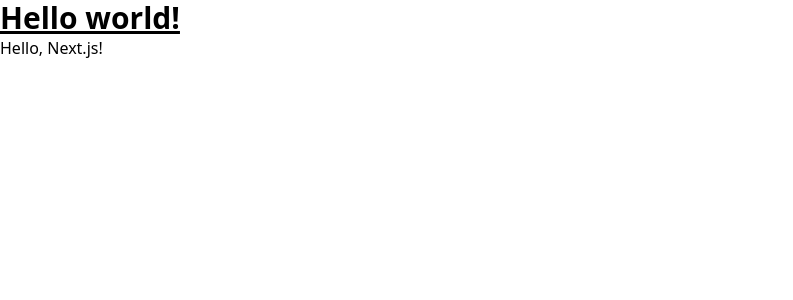
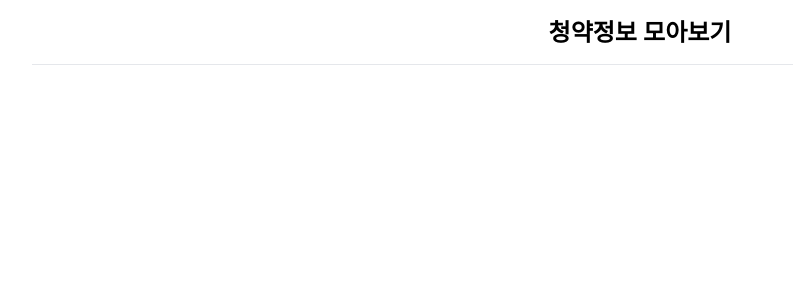
Before and after one commit to kimoon1/Home-Sweet-Home-Project, a Next.js app: page / in a window 1280 px wide. Shown: the top 300 px of the page, without its empty margins (0-793 px from the left). Built offline with nearby package versions, Linux system fonts and the light colour scheme.

Commit message:
tailwindcss 스크립트 추가

```diff
--- a/app/layout.tsx
+++ b/app/layout.tsx
@@ -1,7 +1,7 @@
 import '../style/output.css' //tailwindcss
 
 export const metadata = {
-  title: 'Next.js',
+  title: '청약정보 모아보기',
   description: 'Generated by Next.js',
 }
 
@@ -11,12 +11,9 @@ export default function RootLayout({
   children: React.ReactNode
 }) {
   return (
-    <html lang="en">
+    <html lang="ko">
 
-      <body>
-        <h1 className="text-3xl font-bold underline">
-          Hello world!
-        </h1>
+      <body className='px-8 py-4'>
         {children}</body>
     </html>
   )
--- a/app/page.tsx
+++ b/app/page.tsx
@@ -1,3 +1,9 @@
 export default function Page() {
-  return <h1>Hello, Next.js!</h1>
+  return (
+    <>
+      <h1 className="w-full text-2xl font-bold text-center">청약정보 모아보기</h1>
+      <hr className="my-4" />
+
+    </>
+  )
 }
--- a/package.json
+++ b/package.json
@@ -7,7 +7,8 @@
     "dev": "next dev",
     "build": "next build",
     "start": "next start",
-    "lint": "next lint"
+    "lint": "next lint",
+    "tailwind" : "npx tailwindcss -i ./style/tailwindcss.css -o ./style/output.css --watch"
   },
   "author": "",
   "license": "MIT",
--- a/style/output.css
+++ b/style/output.css
@@ -554,15 +554,58 @@ video {
   display: none;
 }
 
-.text-3xl {
-  font-size: 1.875rem;
-  line-height: 2.25rem;
+.my-2\.5 {
+  margin-top: 0.625rem;
+  margin-bottom: 0.625rem;
+}
+
+.my-4 {
+  margin-top: 1rem;
+  margin-bottom: 1rem;
+}
+
+.w-24 {
+  width: 6rem;
+}
+
+.w-full {
+  width: 100%;
+}
+
+.px-8 {
+  padding-left: 2rem;
+  padding-right: 2rem;
+}
+
+.py-8 {
+  padding-top: 2rem;
+  padding-bottom: 2rem;
+}
+
+.py-4 {
+  padding-top: 1rem;
+  padding-bottom: 1rem;
+}
+
+.text-center {
+  text-align: center;
+}
+
+.text-lg {
+  font-size: 1.125rem;
+  line-height: 1.75rem;
+}
+
+.text-6xl {
+  font-size: 3.75rem;
+  line-height: 1;
+}
+
+.text-2xl {
+  font-size: 1.5rem;
+  line-height: 2rem;
 }
 
 .font-bold {
   font-weight: 700;
 }
-
-.underline {
-  text-decoration-line: underline;
-}
--- a/tailwind.config.js
+++ b/tailwind.config.js
@@ -1,6 +1,6 @@
 /** @type {import('tailwindcss').Config} */
 module.exports = {
-  content: ["./**/*.{html,tsx}"],
+  content: ["./app/**/*.tsx"],
   theme: {
     extend: {},
   },
```
